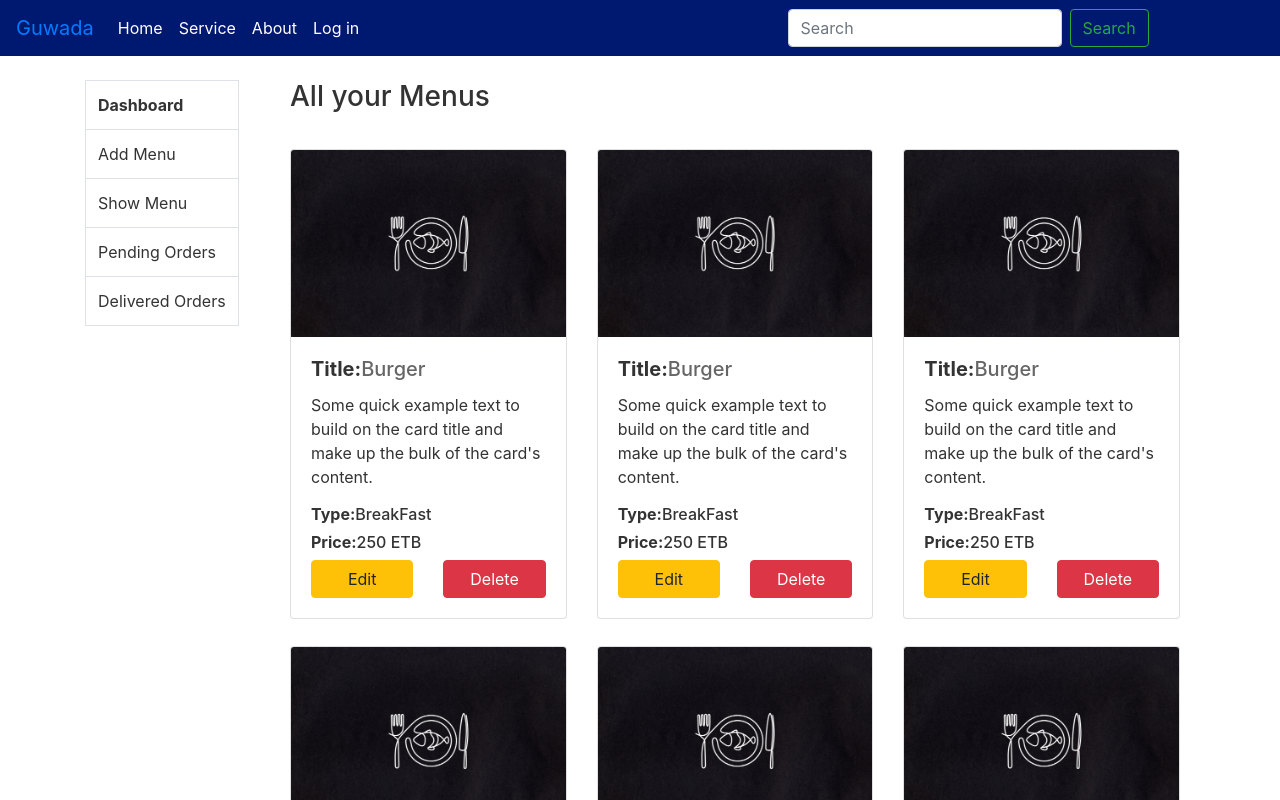
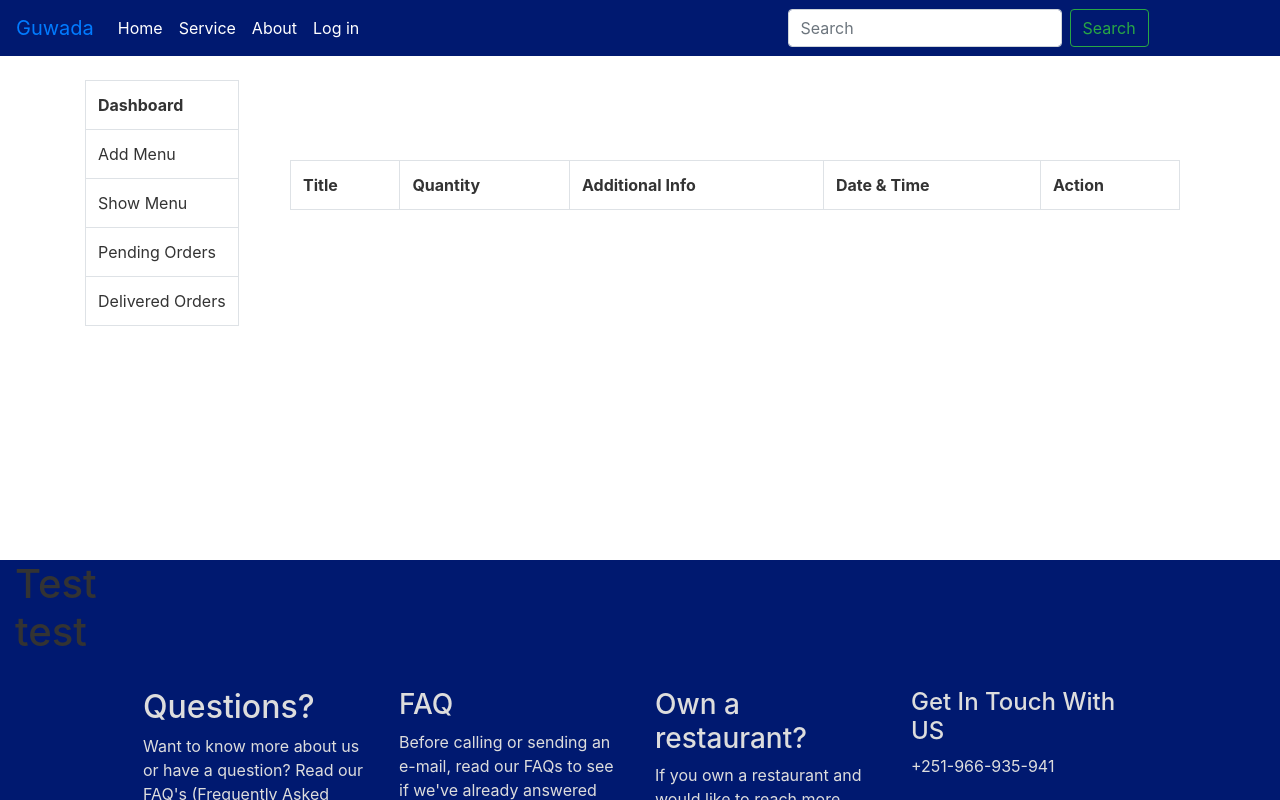
Before and after one commit to Girumance/GuwadaFrontEnd, a React (Create React App) app: page /dashboard in a window 1280 px wide. Shown: the top 800 px of the page. Built offline with nearby package versions, Linux system fonts and the light colour scheme.

Commit message:
display customer is added

```diff
--- a/src/Components/Dashboard.js
+++ b/src/Components/Dashboard.js
@@ -3,6 +3,7 @@ import Order from "./Order"
 import ShowMenu from "./ShowMenu"
 import ShowMenuWrapper from "./ShowMenuWrapper"
 import AddKMenu from "./AddMenu"
+import DispalyCustomer from "./DispalyCustomer"
 
 export default class Dashboard extends React.Component{
 
@@ -41,7 +42,7 @@ render(){
 
                     <div className="col-md-10">
 
-                        <ShowMenuWrapper/>
+                        <Order/>
 
                 </div>
                 </div>
@@ -49,6 +50,8 @@ render(){
 
 
             </div>
+
+            <DispalyCustomer/>
             </div>
 
     );
--- /dev/null
+++ b/src/Components/DispalyCustomer.js
@@ -0,0 +1,15 @@
+import React from "react"
+
+
+export default class DispalyCustomer extends React.Component{
+
+    render(){
+        return(
+            <div className="discustomer">
+            <div className="col-md-4">
+                <h1>Test test</h1>
+            </div>
+            </div>
+        );
+    }
+}
--- a/src/Components/Order.js
+++ b/src/Components/Order.js
@@ -10,9 +10,6 @@ export default class Order extends React.Component{
                         <th>Title</th>
                         <th>Quantity</th>
                         <th>Additional Info</th>
-                        <th>Customer Name</th>
-                        <th>Block</th>
-                        <th> Room No. </th>
                         <th>Date & Time</th>
                         <th>Action</th>
                     </tr>
--- a/src/style.css
+++ b/src/style.css
@@ -281,6 +281,12 @@ min-height: 50vh;
 
 }
 
+.discustomer{
+    position: fixed;
+    left:0;
+    top:10;
+}
+
 
 form{
     margin:10%;
```
Also changed, not shown: src/App.js (line endings or trailing spaces).
